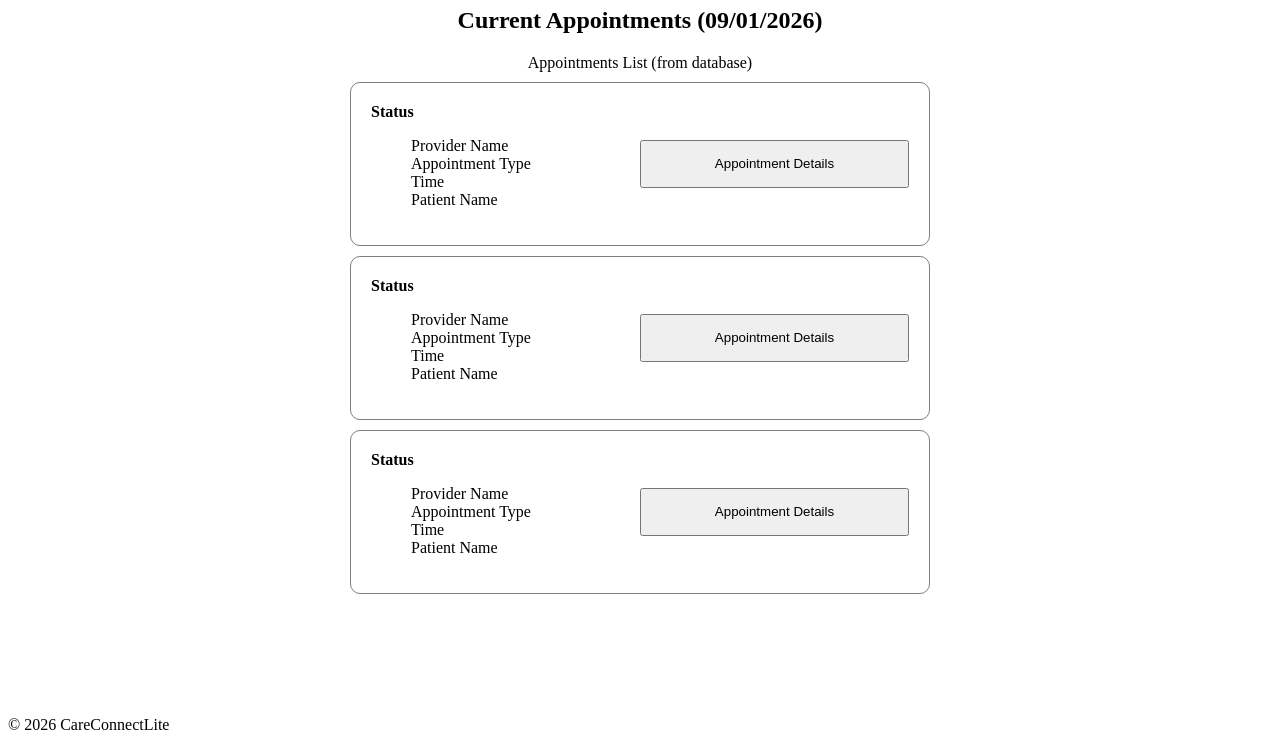
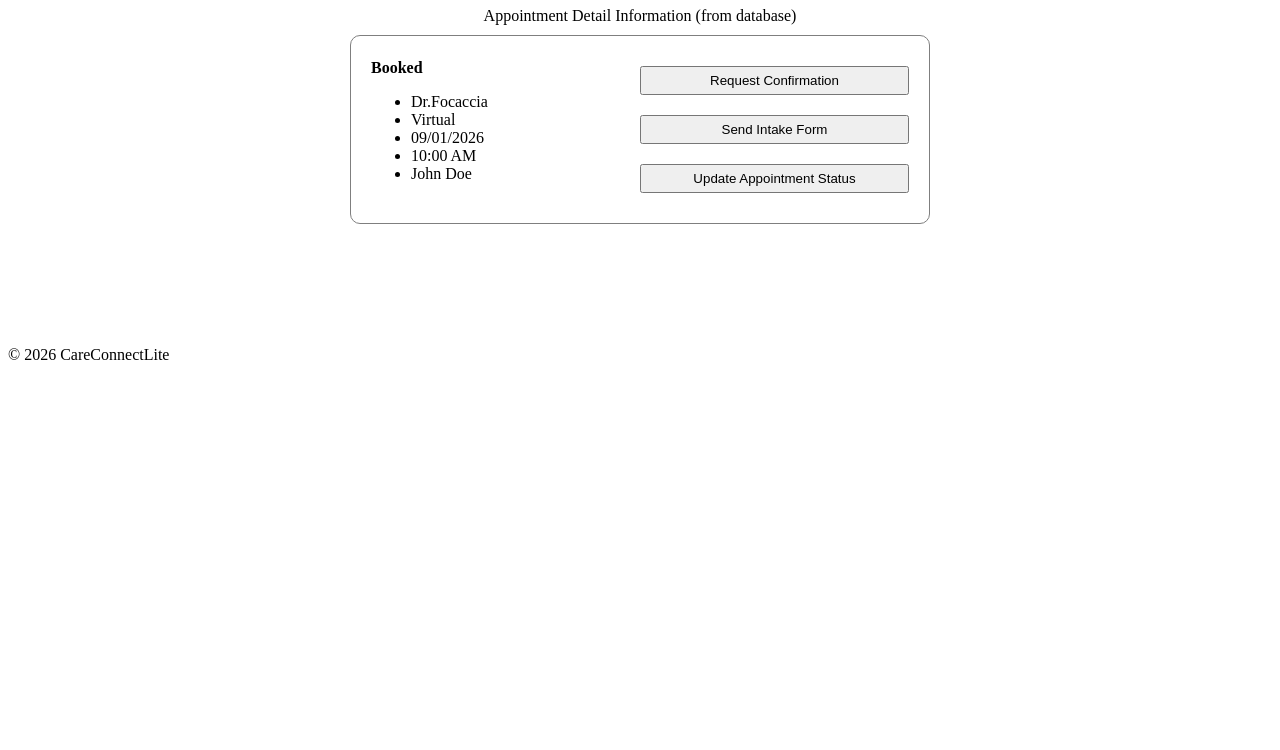
Before and after one commit to johndroz/careconnectlite, a plain HTML site: page staff-appointments-details.html in a window 1280 px wide. Shown: the part 243-993 px from the top of the page. After the commit the page ends 800 px from the top, so only its background shows below. Drawn offline with Linux system fonts and the light colour scheme.

Commit message:
modal added to appointment details

```diff
--- a/staff-appointments-details.html
+++ b/staff-appointments-details.html
@@ -17,50 +17,50 @@
         </ul>
     </nav>
   </header>
-  <main class="appointments-section">
-    <h1>Staff Page</h1>
-    <h2 id="current-appointments-date">Current Appointments (09/01/2026)</h2>
-
-    <!--APPOINTMENTS-->
-    <div>Appointments List (from database)</div>
+  <main class="appointment-details">
+    <h1>Appointment Details</h1>
+    <!--APPOINTMENT DETAILS-->
+    <div>Appointment Detail Information (from database)</div>
     <section>
         <div class="left-align">
-            <strong>Status</strong>
+            <strong>Booked</strong>
             <ul>
-                <li>Provider Name</li>
-                <li>Appointment Type</li>
-                <li>Time</li>
-                <li>Patient Name</li>
+                <li>Dr.Focaccia</li>
+                <li>Virtual</li>
+                <li>09/01/2026</li>
+                <li>10:00 AM</li>
+                <li>John Doe</li>
             </ul>
         </div>
-        <button>Appointment Details</button>
+        <div class="appointment-details-options">
+            <button onclick="alert('A Confirmation Request has been sent to the patient.')">Request Confirmation</button>
+            <button onclick="alert('An appointment intake form has been sent to the patient')">Send Intake Form</button>
+            <button id="updateStatus">Update Appointment Status</button>
+        </div>
     </section>
 
-    <section>
-        <div class="left-align">
-            <strong>Status</strong>
-            <ul>
-                <li>Provider Name</li>
-                <li>Appointment Type</li>
-                <li>Time</li>
-                <li>Patient Name</li>
-            </ul>
-        </div>
-        <button>Appointment Details</button>
-    </section>
+    <!--MODAL FORM STATUS UPDATES-->
+    <dialog id="inputModal">
+        <form method="dialog" id="modalForm">
+          <h3>Update Appointment Status</h3>
 
-    <section>
-        <div class="left-align">
-            <strong>Status</strong>
-            <ul>
-                <li>Provider Name</li>
-                <li>Appointment Type</li>
-                <li>Time</li>
-                <li>Patient Name</li>
-            </ul>
-        </div>
-        <button>Appointment Details</button>
-    </section>
+          <label for="appointmentStatus">Appointment Status:</label>
+          <select type="text" id="appointmentStatus" name="appointmentStatus" required>
+            <option>Available</option>
+            <option>Booked</option>
+            <option>Confirmed</option>
+            <option>Checked in</option>
+            <option>Complete</option>
+            <option>Cancelled</option>
+            <option>No Show</option>
+          </select>
+
+          <div class="modal-actions">
+            <button type="button" id="closeModalBtn">Cancel</button>
+            <button type="submit">Submit</button>
+          </div>
+        </form>
+      </dialog>
 
   </main>
 
@@ -69,6 +69,29 @@
     <p>&copy; 2026 CareConnectLite</p>
   </footer>
 
-  <script src="script.js"></script>
+  <script>
+    const modal = document.getElementById('inputModal');
+    const openBtn = document.getElementById('updateStatus');
+    const closeBtn = document.getElementById('closeModalBtn');
+    const form = document.getElementById('modalForm');
+    // Open the modal
+    openBtn.addEventListener('click', () => {
+    modal.showModal();
+    });
+
+    // Close the modal manually with cancel button
+    closeBtn.addEventListener('click', () => {
+    modal.close();
+    });
+
+    form.addEventListener('submit', (event) => {
+        //get the status value that I could use to make the update
+        const status = document.getElementById('appointmentStatus').value;
+        alert("Appointment Status update to: " + status);
+
+        // Clear the input field for next time
+        form.reset();
+    });
+  </script>
 </body>
 </html>
--- a/style.css
+++ b/style.css
@@ -143,5 +143,48 @@ nav {
 
 /*STAFF APPOINTMENT DETAILS*/
 .appointment-details {
+    max-width: 600px;
+    width: 90%;
+    margin: 80px auto;
+    padding: 32px;
+    text-align: center;
+}
 
+.appointment-details section {
+    display: grid;
+    grid-template-columns: 1fr 1fr;
+    align-items: center;
+    border: #7f7f7f solid 1px;
+    border-radius: 10px;
+    padding: 20px;
+    margin: 10px;
 }
+
+.appointment-details-options {
+    display: grid;
+}
+
+.appointment-details-options button {
+    padding: 5px;
+    margin: 10px auto;
+    width: 100%;
+}
+
+dialog {
+    padding: 20px;
+    border: none;
+    border-radius: 8px;
+    box-shadow: 0 4px 10px rgba(0, 0, 0, 0.2);
+    width: 300px;
+  }
+
+  dialog::backdrop {
+    background-color: rgba(0, 0, 0, 0.5);
+  }
+
+  .modal-actions {
+    display: flex;
+    justify-content: flex-end;
+    gap: 10px;
+    margin-top: 15px;
+  }
```
Also changed, not shown: staff.html (+6 -3 lines).
